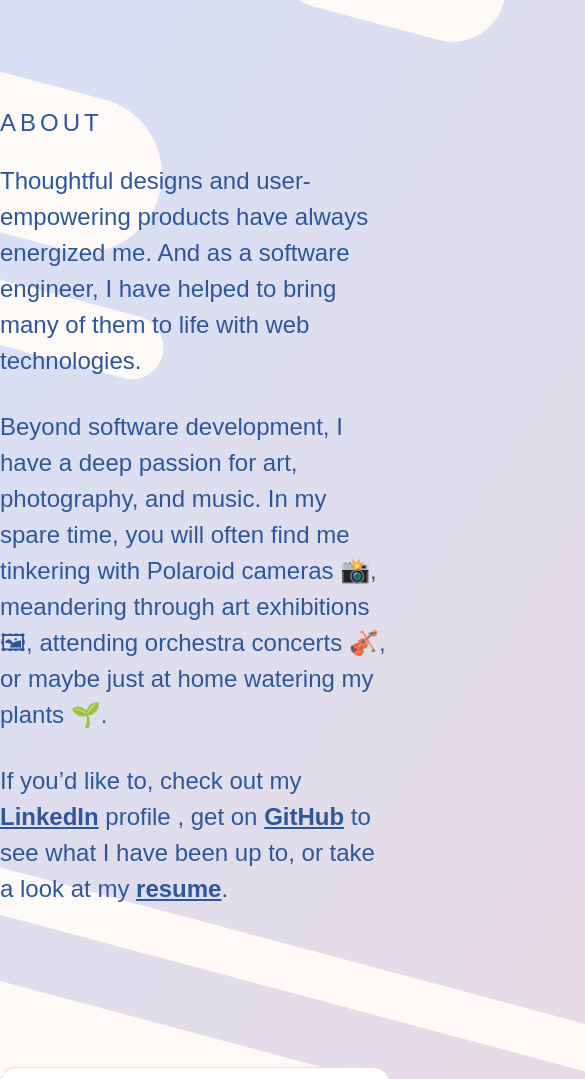
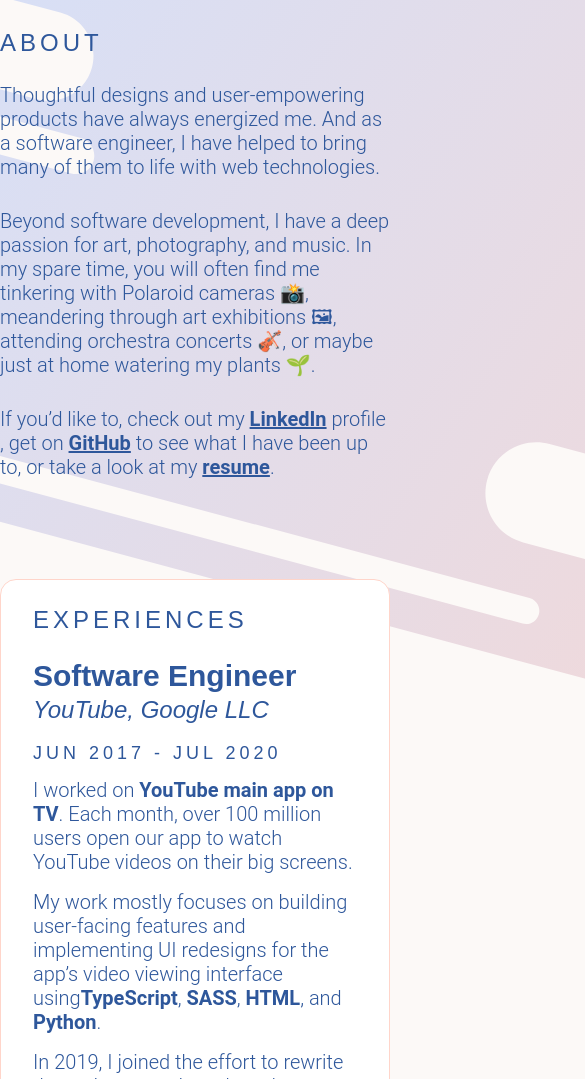
Before and after one commit to Orpheusp/orpheusp.github.io, a Gatsby site: page / in a window 390 px wide. Shown: the part 921-2000 px from the top of the page, 585 px wide, since content can reach past the window. Built offline with nearby package versions, Linux system fonts and the light colour scheme; Gatsby itself is replaced by a stand-in of ours.

Commit message:
Responsify AboutPane

```diff
--- a/src/components/about_pane/about_pane.scss
+++ b/src/components/about_pane/about_pane.scss
@@ -1,4 +1,5 @@
 @import '../../scss/color.scss';
+@import '../../scss/typography.scss';
 
 // We need the exact measurements of the width and the height of the clip path
 // to "frame" the profile picture.
@@ -12,14 +13,26 @@ $clip-path-height: 1027px;
 }
 
 .about-pane--text {
+  @include headline-6();
+
   color: $blue;
   margin-top: 10rem;
   margin-bottom: 10rem;
   position: relative;
+}
 
-  h6 {
-    margin-bottom: 1.875rem;
-  }
+.about-pane--background {
+  height: 100%;
+  left: 0;
+  position: absolute;
+  top: 0;
+  transform: scale(2.2) translateX(5%);
+  transform-origin: center center;
+  z-index: -2;
+}
+
+.about-pane--paragraph {
+  margin-bottom: 1.875rem;
 
   a {
     color: $blue;
@@ -32,12 +45,11 @@ $clip-path-height: 1027px;
   }
 }
 
-.about-pane--background {
-  height: 100%;
-  left: 0;
-  position: absolute;
-  top: 0;
-  transform: scale(2.2) translateX(5%);
-  transform-origin: center center;
-  z-index: -2;
+@media (max-width: 575.98px) {
+  .about-pane--text {
+    @include body-1();
+
+    margin-top: 5rem;
+    margin-bottom: 5rem;
+  }
 }
--- a/src/components/about_pane/about_pane.tsx
+++ b/src/components/about_pane/about_pane.tsx
@@ -11,22 +11,24 @@ export function AboutPane(): JSX.Element {
   return (
     <div className='about-pane'>
       <div className='container about-pane--text'>
-        <PaneLabel text='about' className='offset-2' />
+        <PaneLabel text='about' className='offset-md-1 offset-lg-2' />
         <div className='row'>
-          <div className='col-8 offset-2'>
-            <h6>
+          <div className='col-12 col-md-10 offset-md-1 col-lg-8 offset-lg-2'>
+            <div className='about-pane--paragraph'>
               Thoughtful designs and user-empowering products have always
               energized me. And as a software engineer, I have helped to bring
               many of them to life with web technologies.
-            </h6>
-            <h6>
+            </div>
+
+            <div className='about-pane--paragraph'>
               Beyond software development, I have a deep passion for art,
               photography, and music. In my spare time, you will often find me
               tinkering with Polaroid cameras 📸, meandering through art
               exhibitions 🖼, attending orchestra concerts 🎻, or maybe just at
               home watering my plants 🌱.
-            </h6>
-            <h6>
+            </div>
+
+            <div className='about-pane--paragraph'>
               If you’d like to, check out my{' '}
               <a
                 href='https://linkedin.com/in/weipeng29'
@@ -55,7 +57,7 @@ export function AboutPane(): JSX.Element {
                 resume
               </a>
               .
-            </h6>
+            </div>
           </div>
         </div>
         <img src={aboutPaneBackground} className='about-pane--background' />
```
